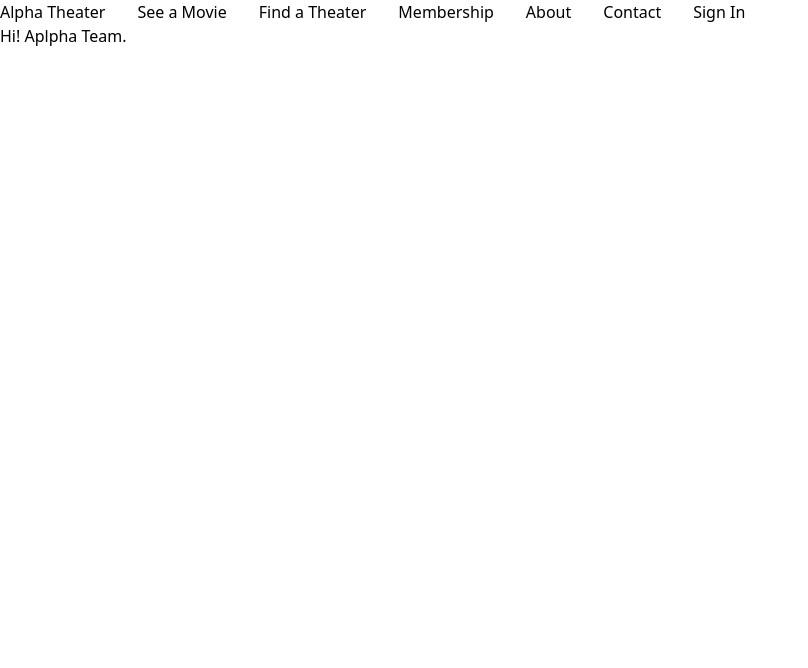
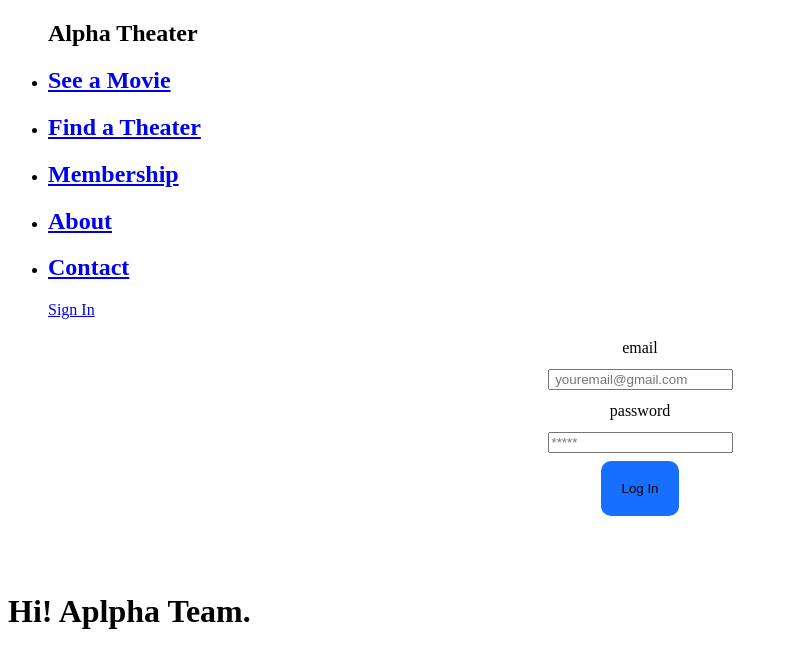
Before and after one commit to yifufang/MovieTheater, a React (Create React App) app in the folder frontend/: page / in a window 1280 px wide. Shown: the top 668 px of the page, without its empty margins (0-808 px from the left). Built offline with nearby package versions, Linux system fonts and the light colour scheme.

Commit message:
adding login and signup test files

```diff
--- a/frontend/src/App.css
+++ b/frontend/src/App.css
@@ -1,3 +1,43 @@
-@tailwind base;
+/* @tailwind base;
 @tailwind components;
-@tailwind utilities;
+@tailwind utilities; */
+
+.App{
+    text-align: center;
+    display: flex;
+    min-height: 100vh;
+    align-items: center;
+    justify-content: center;
+    /* background-image: linear-gradient(79deg, #fcfced, #fcedfc, 48%, #ebf6ff ); */
+    /* background-color: rgb(185, 94, 94); */
+}
+
+.auth-form-container, .login-form, .signin-form{
+    display: flex;
+    flex-direction: column;
+    align-items: center;
+
+
+}
+
+label{
+    text-align: center;
+    padding: 0.25rem 0;
+}
+
+input{
+    margin: 0.5rem 0;
+}
+
+button{
+    border: none;
+    background-color: rgba(0, 98, 255, 0.915);
+    padding: 20px;
+    border-radius: 10px;
+}
+
+.link-button{
+    background: none;
+    color: white;
+    text-decoration: underline;
+}
--- a/frontend/src/App.js
+++ b/frontend/src/App.js
@@ -1,6 +1,8 @@
-import React from "react";
+import React, { useState } from "react";
 import { Routes, Route } from "react-router-dom";
 import "./App.css";
+import { Login } from "./pages/Login"
+import { Signup } from "./pages/Signup"
 
 import Header from "./components/header";
 import Home from "./pages/Home";
@@ -8,9 +10,19 @@ import Test from "./pages/Test";
 
 
 export default function App() {
+
+  const[currentForm, setCurrentForm] = useState("login");
+
+  const toggleForm = (formName) => {
+    setCurrentForm(formName)
+  }
+
   return (
     <div>
       <Header />
+        {
+        currentForm === "login" ? <Login onFormSwitch={toggleForm} /> : <Signup onFormSwitch={toggleForm}/>
+        }
       <Routes>
         <Route path="/" element={<Home />} />
         <Route path="/test" element={<Test />} />
--- /dev/null
+++ b/frontend/src/pages/Login.jsx
@@ -0,0 +1,28 @@
+import React, { useState } from "react"
+
+export const Login = (props) => {
+    const [email, setEmail] = useState ('');
+    const [pass, setPass] = useState ('');
+
+    const handleSubmit = (e) => {
+        e.preventDefault();
+        console.log(email);
+    }
+    return (
+        <div className="auth-form-container">
+            <form className= "login-form" onSubmit={handleSubmit}>
+                <label htmlFor="email"> email</label>
+                <input value={email} type="email " placeholder=" youremail@gmail.com" id="email " name="name" />
+                <label htmlFor="password"> password</label>
+                <input value={pass} type="password" placeholder="*****" id="password " name="password" />
+                <button type="submit"> Log In</button>
+            </form>
+
+            <button className="link-button" onClick={() => props.onFormSwitch('signin')}>Don't have an account? Sign Up here</button>
+        </div>
+
+
+        // ** Don't need this anymore **
+        // <>Login</>
+    )
+}
--- /dev/null
+++ b/frontend/src/pages/Signup.jsx
@@ -0,0 +1,29 @@
+import React, { useState } from "react"
+
+export const Signup = (props) => {
+    const [email, setEmail] = useState ('');
+    const [pass, setPass] = useState ('');
+
+    const [name, setName] = useState('');
+
+    const handleSubmit = (e) => {
+        e.preventDefault();
+        console.log(email);
+    }
+    return (
+        // <>Signup</>
+        <div className="auth-form-container">
+            <form className="signup-form" onSubmit={handleSubmit}>
+                <label htmlFor="name">Full name</label>
+                <label value= {name} name="name" id= "name" placeholder="Full Name" />
+                {/* <label htmlFor="email"> email</label> */}
+                <input value={email} type="email " placeholder=" youremail@gmail.com" id="email " name="name" />
+                <label htmlFor="password"> password</label>
+                <input value={pass} type="password" placeholder="*****" id="password " name="password" />
+                <button type="submit"> Log In</button>
+            </form>
+
+            <button className="link-button" onClick={() => props.onFormSwitch('logiin')}>Already have an account? Login here </button>
+        </div>
+    )
+}
```
